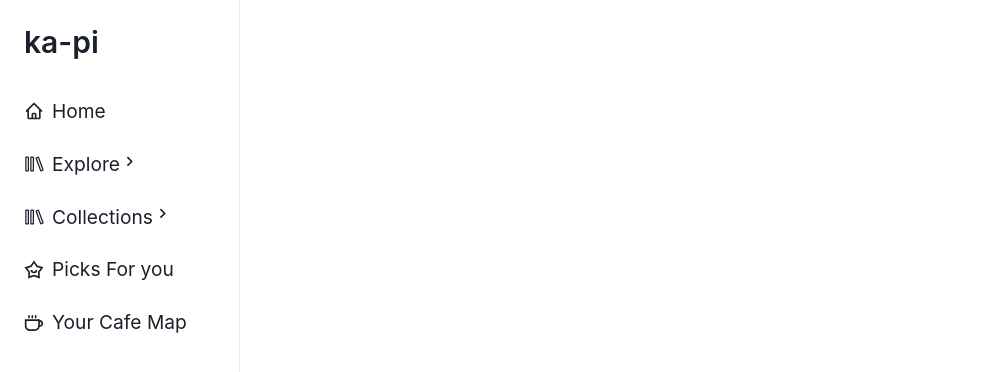
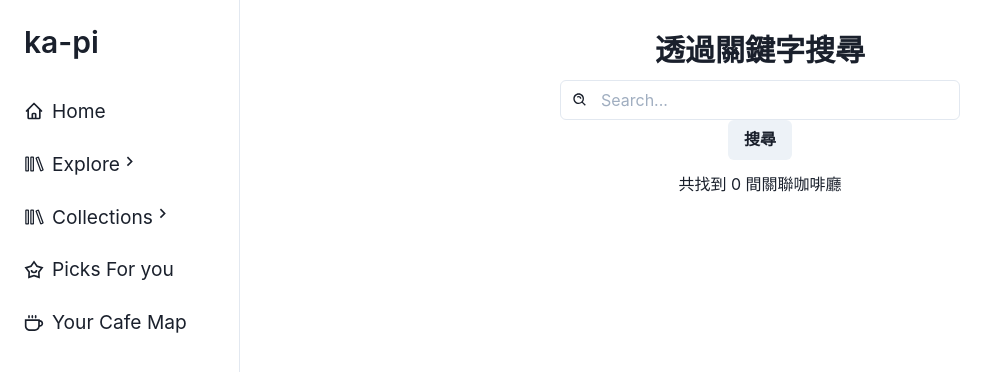
Before and after one commit to ellenchialin/ka-pi, a React (Create React App) app: page /search in a window 1280 px wide. Shown: the top 372 px of the page, without its empty margins (0-999 px from the left). Built offline with nearby package versions, Linux system fonts and the light colour scheme; the HTML template or start-up script is replaced by a standard one.

Commit message:
Re-structure search by keywords page

```diff
--- a/src/App.js
+++ b/src/App.js
@@ -19,7 +19,7 @@ import ForHangout from './pages/collections/ForHangout'
 import Picks from './pages/Picks'
 import User from './pages/User'
 import City from './pages/City'
-import Search from './pages/Search'
+import SearchByKeyword from './pages/search/SearchByKeyword'
 import NoMatch from './pages/NoMatch'
 import SearchByFeature from './pages/search/SearchByFeature'
 
@@ -60,7 +60,7 @@ function App() {
                   <Route path=":cityName" element={<City />} />
                 </Route>
                 <Route path="search">
-                  <Route path="keywords" element={<Search />} />
+                  <Route index element={<SearchByKeyword />} />
                   <Route path="features" element={<SearchByFeature />} />
                 </Route>
                 <Route path="picks" element={<Picks />} />
--- a/src/components/SidebarContent.js
+++ b/src/components/SidebarContent.js
@@ -96,7 +96,7 @@ function SidebarContent({ onClose, ...rest }) {
           />
         </NavItem>
         <Collapse in={integrations.isOpen}>
-          <NavItem as={NavLink} to="/search/keywords" pl="12" py="2">
+          <NavItem as={NavLink} to="/search" pl="12" py="2">
             by Keywords
           </NavItem>
           <NavItem as={NavLink} to="/search/features" pl="12" py="2">
--- a/src/pages/Home.js
+++ b/src/pages/Home.js
@@ -113,6 +113,7 @@ function Home(props) {
         ))}
       </Flex>
 
+      {/*
       <Flex as="section" my="20" direction="column" alignItems="center">
         <Heading as="h2" size="lg" mb="3">
           透過關鍵字搜尋咖啡廳
@@ -129,6 +130,7 @@ function Home(props) {
         </InputGroup>
         <Button onClick={submitSearch}>搜尋</Button>
       </Flex>
+      */}
 
       {/*
       <Flex as="section" my="20" direction="column" alignItems="center">
--- a/src/pages/search/SearchByFeature.js
+++ b/src/pages/search/SearchByFeature.js
@@ -28,7 +28,6 @@ function SearchByFeature() {
   const indexOfLastCafe = currentPage * cafesPerPage
   const indexOfFirstCafe = indexOfLastCafe - cafesPerPage
   const currentCafes = filteredCafes.slice(indexOfFirstCafe, indexOfLastCafe)
-
   const paginate = pageNumber => setCurrentPage(pageNumber)
 
   const defaultFeatures = ['不限時', '有插座']
@@ -106,7 +105,7 @@ function SearchByFeature() {
   }
 
   return (
-    <Flex as="section" my="20" direction="column" alignItems="center">
+    <Flex as="section" direction="column" alignItems="center">
       <Heading as="h2" size="lg" mb="3">
         透過條件進階搜尋
       </Heading>
--- a/src/pages/Search.js
+++ b/src/pages/search/SearchByKeyword.js
@@ -16,21 +16,23 @@ import {
   Button,
 } from '@chakra-ui/react'
 import { BiSearchAlt } from 'react-icons/bi'
-import CafeCard from '../components/cafe/CafeCard'
-import nomad from '../utils/nomadApi'
+import CafeCard from '../../components/cafe/CafeCard'
+import nomad from '../../utils/nomadApi'
 
-function Search() {
+function SearchByKeyword() {
   const [matchedCafes, setMatchedCafes] = useState([])
-  const [reSearchKeywords, setReSearchKeywords] = useState('')
-  const [isLoading, setIsLoading] = useState(true)
+  const [searchKeywords, setSearchKeywords] = useState('')
+  const [isLoading, setIsLoading] = useState(false)
 
-  let { keywords } = useParams()
+  const [searchParams, setSearchParams] = useSearchParams()
+
+  // let { keywords } = useParams()
 
   // 先拿到從 feature filter board 帶過來的 location state value
-  const navigate = useNavigate()
-  const location = useLocation()
-  const features = location.state
-  console.log(features)
+  // const navigate = useNavigate()
+  // const location = useLocation()
+  // const features = location.state
+  // console.log(features)
 
   // 把拿到的 features 轉 obj
   /*
@@ -60,26 +62,39 @@ function Search() {
         )
         console.log(matched)
         setMatchedCafes(matched)
+        setSearchParams(searchWords)
       })
       .catch(() => alert('搜尋出現問題，請重新嘗試，或通知開發人員'))
       .finally(() => setIsLoading(false))
   }
 
-  useEffect(() => {
-    getSearchResults(keywords)
-  }, [keywords])
+  // 用 custom hook 避免第一次 render 就打 api
 
   const submitSearch = () => {
     setIsLoading(true)
-    navigate(`/search/${reSearchKeywords}`)
-    setReSearchKeywords('')
+    getSearchResults(searchKeywords)
+    // setIsLoading(true)
+    // setReSearchKeywords('')
   }
 
   return (
-    <Flex as="section" direction="column" align="center">
-      <Heading as="h1" size="xl">
-        搜尋關鍵字：{keywords}
-      </Heading>
+    <>
+      <Flex as="section" direction="column" alignItems="center">
+        <Heading as="h2" size="lg" mb="3">
+          透過關鍵字搜尋
+        </Heading>
+        <InputGroup maxW="400px">
+          <InputLeftElement pointerEvents="none">
+            <BiSearchAlt />
+          </InputLeftElement>
+          <Input
+            placeholder="Search..."
+            value={searchKeywords}
+            onChange={e => setSearchKeywords(e.target.value)}
+          />
+        </InputGroup>
+        <Button onClick={submitSearch}>搜尋</Button>
+      </Flex>
       {isLoading ? (
         <Spinner
           thickness="4px"
@@ -90,23 +105,7 @@ function Search() {
           mt="6"
         />
       ) : (
-        <>
-          <Flex as="section" my="20" direction="column" alignItems="center">
-            <Text as="h2" size="lg" mb="3">
-              重新搜尋
-            </Text>
-            <InputGroup maxW="400px">
-              <InputLeftElement pointerEvents="none">
-                <BiSearchAlt />
-              </InputLeftElement>
-              <Input
-                placeholder="Search..."
-                value={reSearchKeywords}
-                onChange={e => setReSearchKeywords(e.target.value)}
-              />
-            </InputGroup>
-            <Button onClick={submitSearch}>搜尋</Button>
-          </Flex>
+        <Flex direction="column" align="center">
           <Text my="3">共找到 {matchedCafes.length} 間關聯咖啡廳</Text>
           <Flex
             w="100%"
@@ -119,10 +118,10 @@ function Search() {
               <CafeCard key={cafe.id} cafe={cafe} />
             ))}
           </Flex>
-        </>
+        </Flex>
       )}
-    </Flex>
+    </>
   )
 }
 
-export default Search
+export default SearchByKeyword
```
